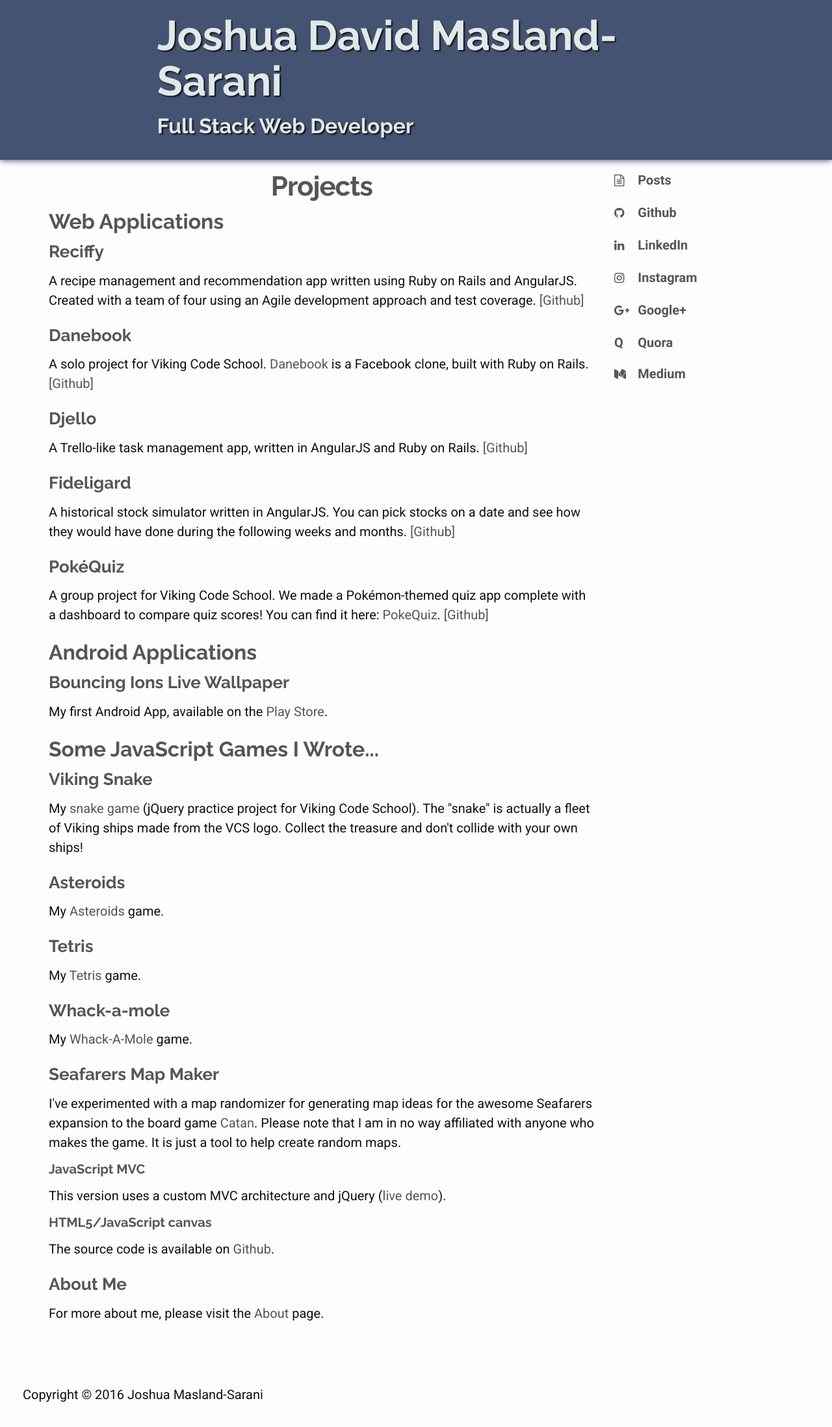
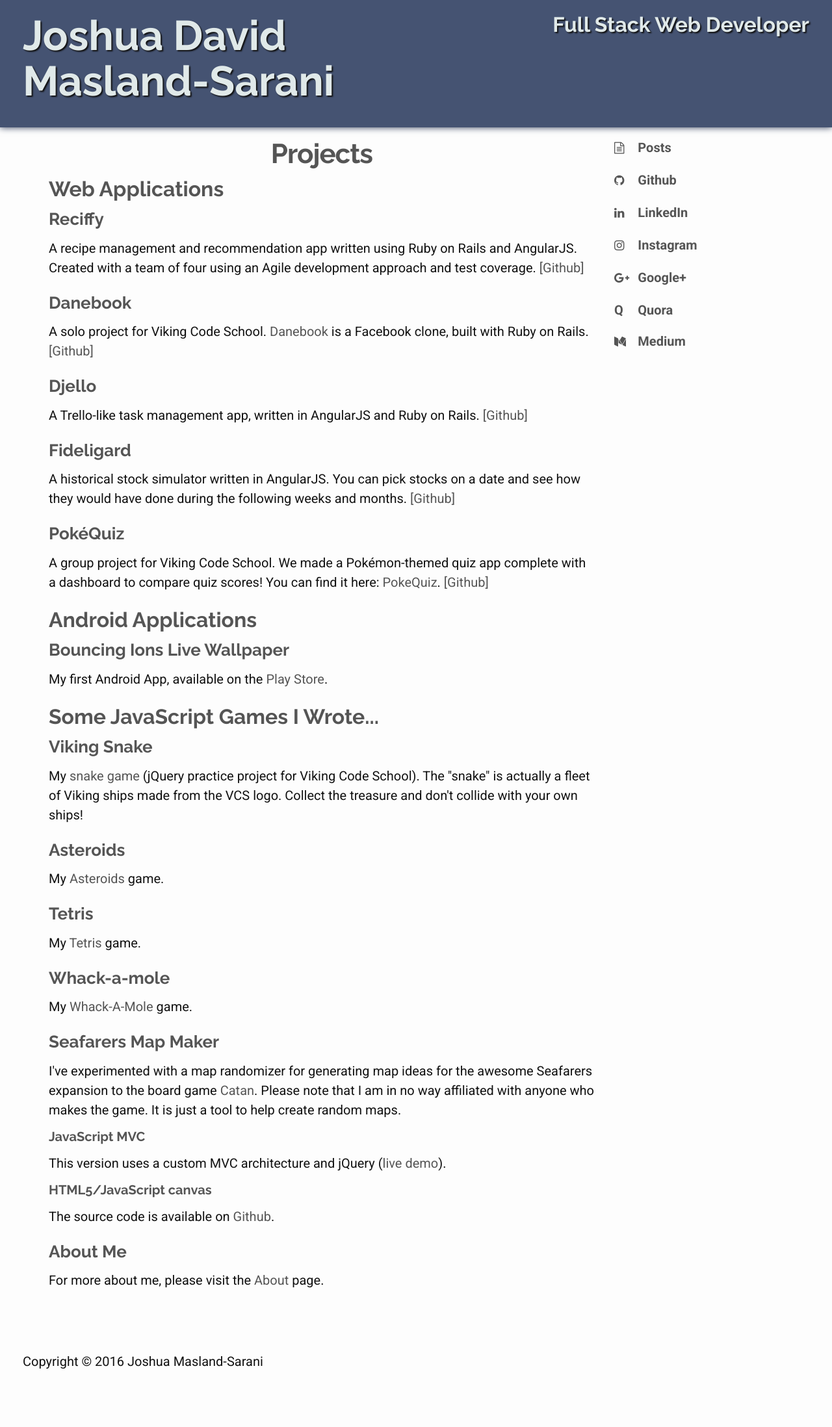
Before and after one commit to JMazzy/jmazzy.github.io, a Jekyll site: the page built from _posts/2016-05-04-projects.html, in a window 1280 px wide. Shown: the whole page at 65% size. Built offline with Jekyll 4.4.1, drawn with Linux system fonts in a browser that asks for light colours; nearby versions of some CDN libraries; after the commit the page ends 2145 px from its top, so only the background shows below that.

Commit message:
moved header

```diff
--- a/_includes/header.html
+++ b/_includes/header.html
@@ -1,8 +1,10 @@
 <a href="/">
   <section class="row header">
-    <section class="col-md-8 col-md-offset-2">
-      <h1 class="name">Joshua David Masland-Sarani</h1>
-      <h3 class="tagline">Full Stack Web Developer</h3>
+    <section class="col-md-6">
+      <h2 class="name pull-left">Joshua David Masland-Sarani</h2>
+    </section>
+    <section class="col-md-6">
+      <h3 class="tagline pull-right">Full Stack Web Developer</h3>
     </section>
   </section>
 </a>
```
